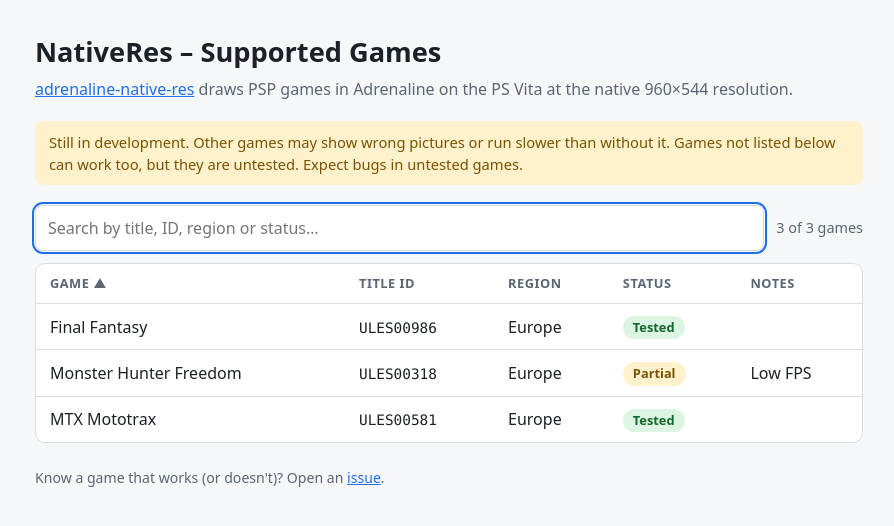
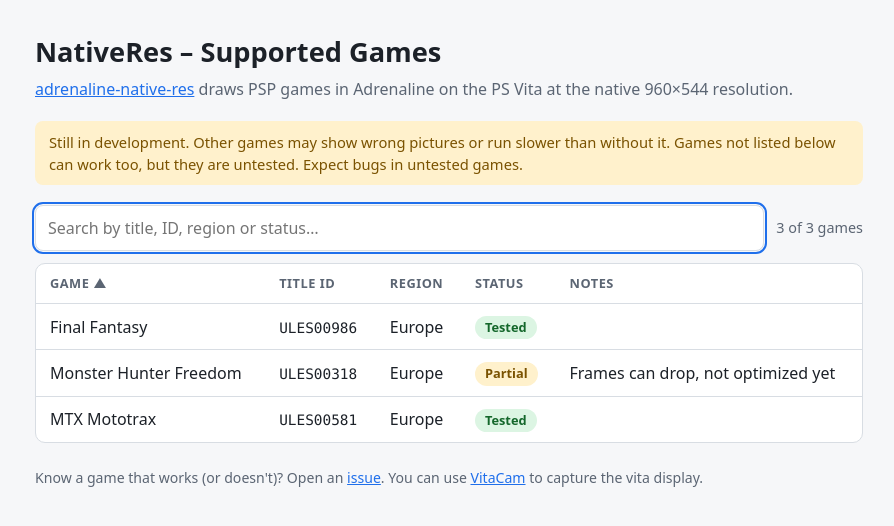
Before and after one commit to Divi-0/adrenaline-native-res, a plain HTML site: page index.html in a window 1280 px wide. Shown: the whole page, without its empty margins (191-1085 px from the left). Drawn offline with Linux system fonts and the light colour scheme.

Commit message:
updated index.html

```diff
--- a/index.html
+++ b/index.html
@@ -93,7 +93,7 @@
 
   <footer>
     Know a game that works (or doesn't)? Open an
-    <a href="https://github.com/Divi-0/adrenaline-native-res/issues">issue</a>.
+    <a href="https://github.com/Divi-0/adrenaline-native-res/issues">issue</a>. You can use <a href="https://github.com/Divi-0/VitaCam">VitaCam</a> to capture the vita display.
   </footer>
 </main>
 
@@ -102,7 +102,7 @@
   const GAMES = [
     { title: "Final Fantasy",           id: "ULES00986", region: "Europe", status: "tested", notes: "" },
     { title: "MTX Mototrax",            id: "ULES00581", region: "Europe", status: "tested", notes: "" },
-    { title: "Monster Hunter Freedom",  id: "ULES00318", region: "Europe", status: "partial", notes: "Low FPS" },
+    { title: "Monster Hunter Freedom",  id: "ULES00318", region: "Europe", status: "partial", notes: "Frames can drop, not optimized yet" },
   ];
 
   const LABEL = { tested: "Tested", partial: "Partial", broken: "Broken" };
```
